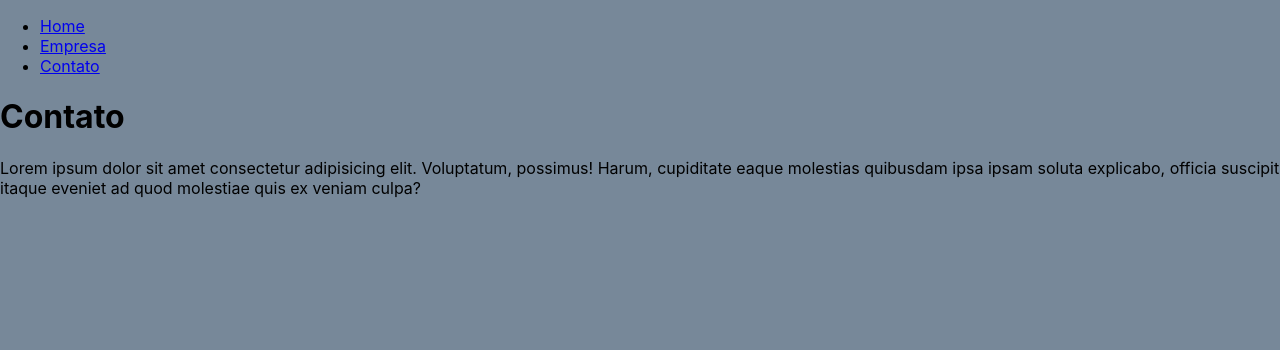
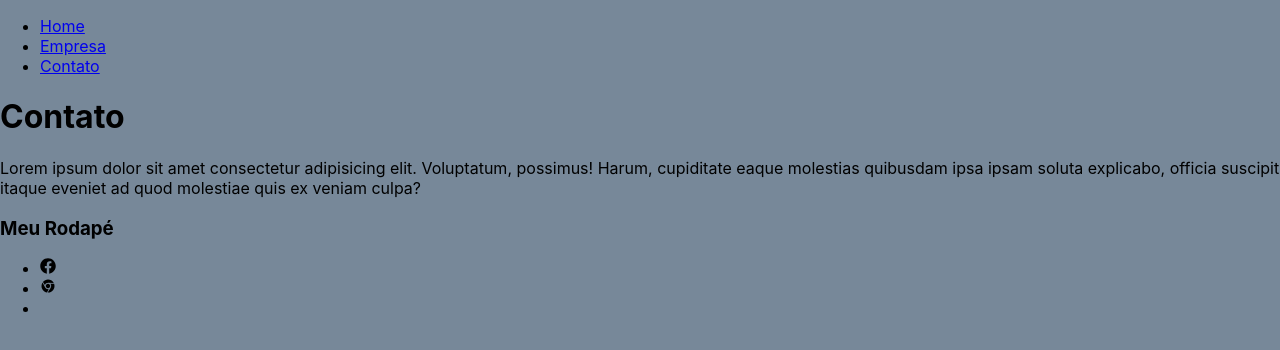
Before and after one commit to gori2016/React-estudos, a React (Create React App) app: page /contato in a window 1280 px wide. Shown: the top 350 px of the page. Built offline with nearby package versions, Linux system fonts and the light colour scheme.

Commit message:
Adicionar componente Footer e integrá-lo ao App

```diff
--- a/src/App.js
+++ b/src/App.js
@@ -2,6 +2,7 @@ import './App.css';
 import Home from './pages/Home';
 import Contato from './pages/Contato';
 import Empresa from './pages/Empresa';
+import Footer from './layout/Footer';
 
 import { BrowserRouter, Routes, Route, Link } from "react-router-dom";
 
@@ -25,7 +26,9 @@ function App() {
         <Route path="/empresa" element={<Empresa />} />
         <Route path="/contato" element={<Contato />} />
       </Routes>
+      <Footer />
     </BrowserRouter>
+
   );
 }
 
--- /dev/null
+++ b/src/layout/Footer.js
@@ -0,0 +1,19 @@
+import {FaFacebook} from 'react-icons/fa';
+import { AiFillChrome } from "react-icons/ai";
+
+
+function Footer(){
+    return(
+        <footer>
+            <h3>Meu Rodapé</h3>
+            <ul>
+                <li><FaFacebook /></li>
+                <li><AiFillChrome/></li>
+                <li></li>
+            </ul>
+
+        </footer>
+    )
+}
+
+export default Footer;
```
